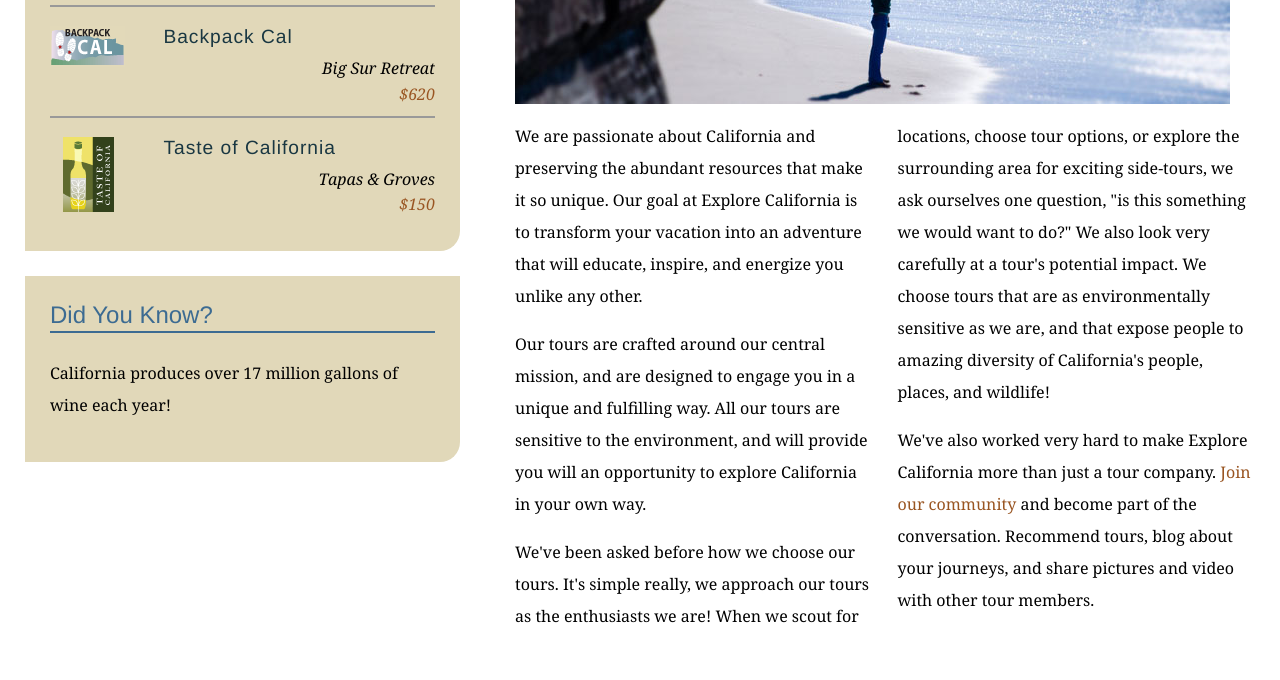
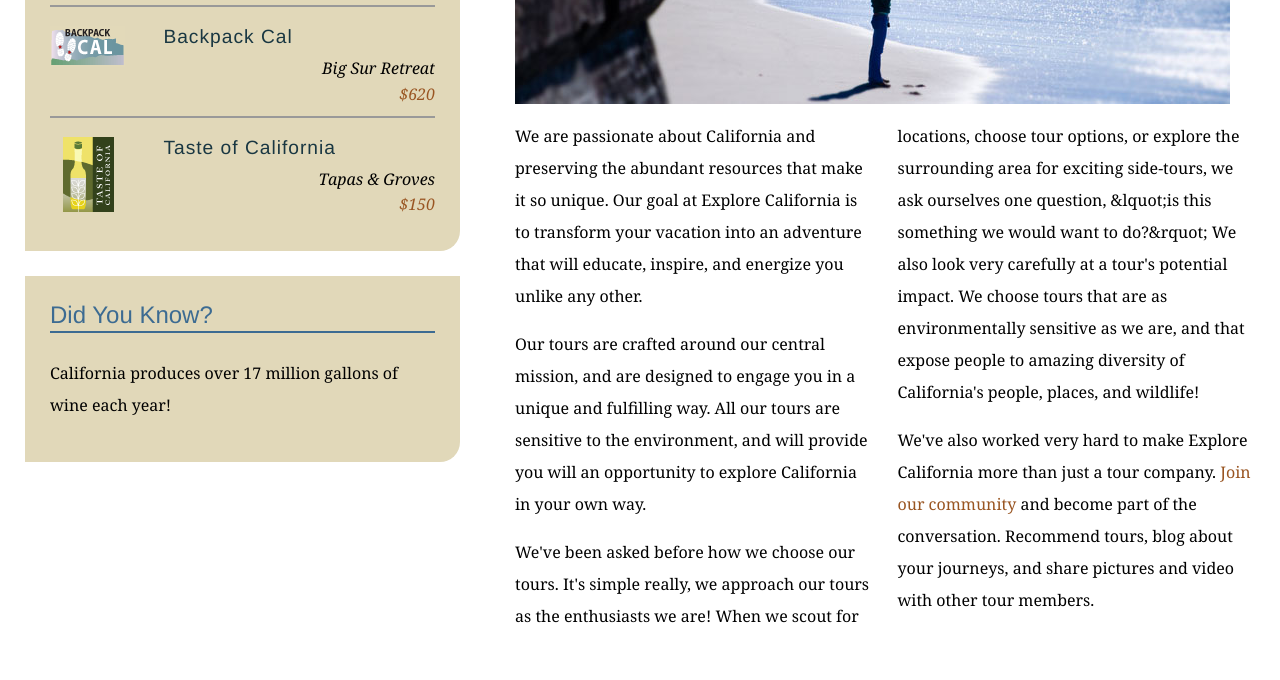
Before and after one commit to tddgauthier/explore_california, a plain HTML site: page mission.html in a window 1280 px wide. Shown: the part 580-1260 px from the top of the page. Drawn offline with Linux system fonts and the light colour scheme.

Commit message:
replace some quotes

```diff
--- a/mission.html
+++ b/mission.html
@@ -64,7 +64,7 @@
           <div class="multiCol">
             <p>We are passionate about California and preserving the abundant resources that make it so unique. Our goal at Explore California is to transform your vacation into an adventure that will educate, inspire, and energize you unlike any other.</p>
             <p>Our tours are crafted around our central mission, and are designed to engage you in a unique and fulfilling way. All our tours are sensitive to the environment, and will provide you will an opportunity to explore California in your own way.</p>
-            <p>We've been asked before how we choose our tours. It's simple really, we approach our tours as the enthusiasts we are! When we scout for locations, choose tour options, or explore the surrounding area for exciting side-tours, we ask ourselves one question, &quot;is this something we would want to do?&quot; We also look very carefully at a tour's potential impact. We choose tours that are as environmentally sensitive as we are, and that expose people to amazing diversity of California's people, places, and wildlife!</p>
+            <p>We've been asked before how we choose our tours. It's simple really, we approach our tours as the enthusiasts we are! When we scout for locations, choose tour options, or explore the surrounding area for exciting side-tours, we ask ourselves one question, &lquot;is this something we would want to do?&rquot; We also look very carefully at a tour's potential impact. We choose tours that are as environmentally sensitive as we are, and that expose people to amazing diversity of California's people, places, and wildlife!</p>
             <p>We've also worked very hard to make Explore California more than just a tour company. <a href="explorers/join.html">Join our community</a> and become part of the conversation. Recommend tours, blog about your journeys, and share pictures and video with other tour members.</p>
           </div>
         </div>
```
